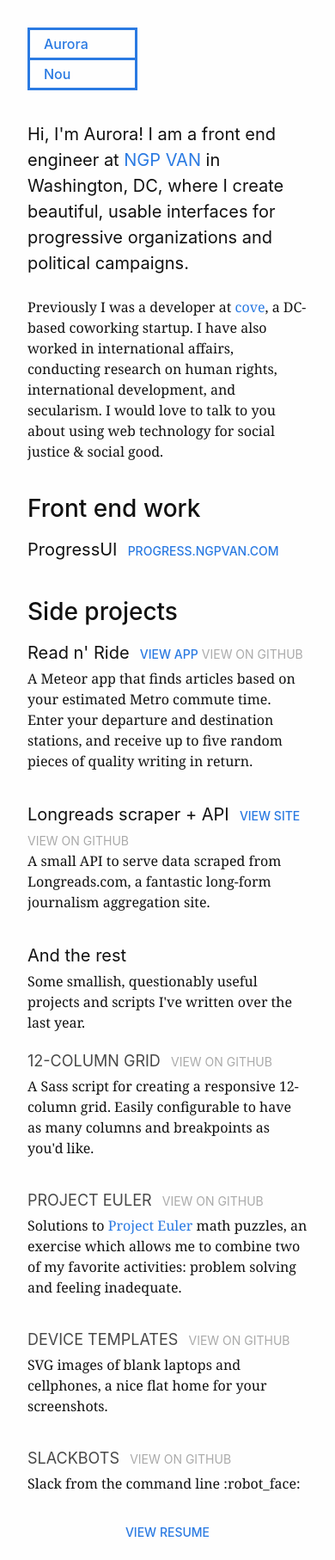
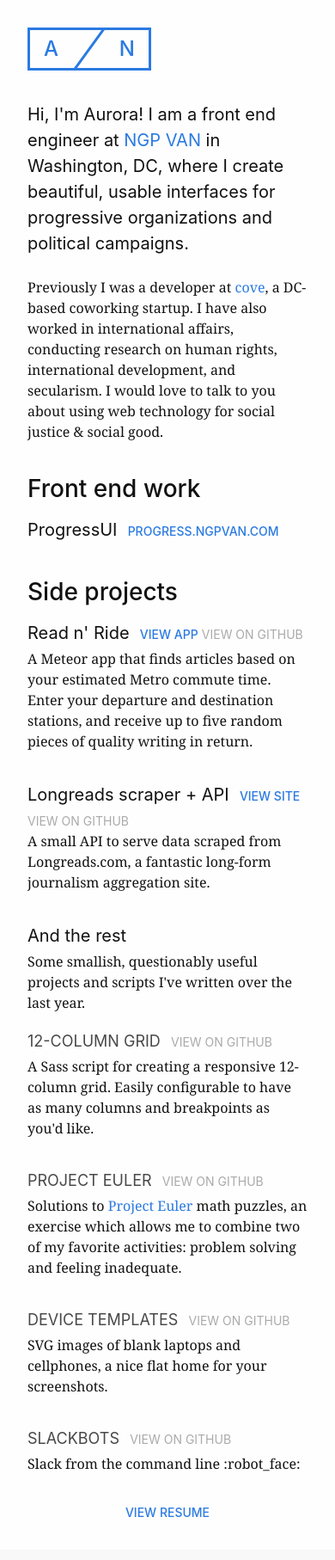
Before and after one commit to auroranou/auroranou.github.io, a Jekyll site: the page built from index.html, in a window 390 px wide, cut to the strip 0-1814 px from the top of the page. Shown: the whole strip at 86% size. Built offline with Jekyll 4.4.1, drawn with Linux system fonts in a browser that asks for light colours.

Commit message:
mobile header

```diff
--- a/_includes/header.html
+++ b/_includes/header.html
@@ -1,10 +1,15 @@
-<header class='header--lg'>
-  <a class='logo--lg' href='/'>
-    <div class='logo--lg__top'>
+<header class='header'>
+  <a class='logo logo--lg hide-mobile' href='/'>
+    <div class='logo--lg__first'>
       Aurora
     </div>
-    <div class='logo--lg__bottom'>
+    <div class='logo--lg__last'>
       Nou
     </div>
   </a>
+  <a class='logo logo--sm hide-desktop' href='/'>
+    <div class='logo--sm__first'>A</div>
+    <div class='logo--sm__divider'></div>
+    <div class='logo--sm__last'>N</div>
+  </a>
 </header>
--- a/_sass/_header.scss
+++ b/_sass/_header.scss
@@ -1,39 +1,67 @@
-.header--lg {
+.header {
   font-family: $font-family-sans;
   margin: auto;
   max-width: 40rem;
 }
 
-.logo--lg {
+.logo {
   border: 3px solid $accent-color;
   color: $accent-color;
   display: inline-block;
   font-size: $font-size-large;
   font-weight: 500;
-  width: 8em;
 
   &:active,
   &:focus,
   &:hover {
     color: $accent-color;
   }
+}
 
-  &__bottom,
-  &__top {
+.logo--lg {
+  width: 8em;
+
+  &__first,
+  &__last {
     padding: 4px 16px;
   }
 
-  &__top {
+  &__first {
     border-bottom: 3px solid $accent-color;
   }
 }
 
 .logo--sm {
+  height: 50px;
+  overflow: hidden;
+  position: relative;
+  width: 6em;
 
+  &__divider {
+    background-color: $accent-color;
+    height: 4rem;
+    left: calc(50% - 3px);
+    position: absolute;
+    transform: rotate(36deg);
+    top: -8px;
+    width: 3px;
+  }
+
+  &__first,
+  &__last {
+    display: inline-block;
+  }
+
+  &__first {
+    padding: 4px 8px 4px 16px;
+  }
+
+  &__last {
+    padding: 4px 16px 4px 8px;
+    float: right;
+  }
 }
 
 @include media-query($mobile) {
-  .logo--lg {
-    font-size: $font-size-base;
-  }
+
 }
--- a/_sass/_utility.scss
+++ b/_sass/_utility.scss
@@ -29,3 +29,21 @@
 .text-center {
   text-align: center;
 }
+
+.hide-mobile {
+  display: block;
+}
+
+.hide-desktop {
+  display: none;
+}
+
+@media screen and (max-width: $mobile) {
+  .hide-mobile {
+    display: none;
+  }
+
+  .hide-desktop {
+    display: block;
+  }
+}
```
